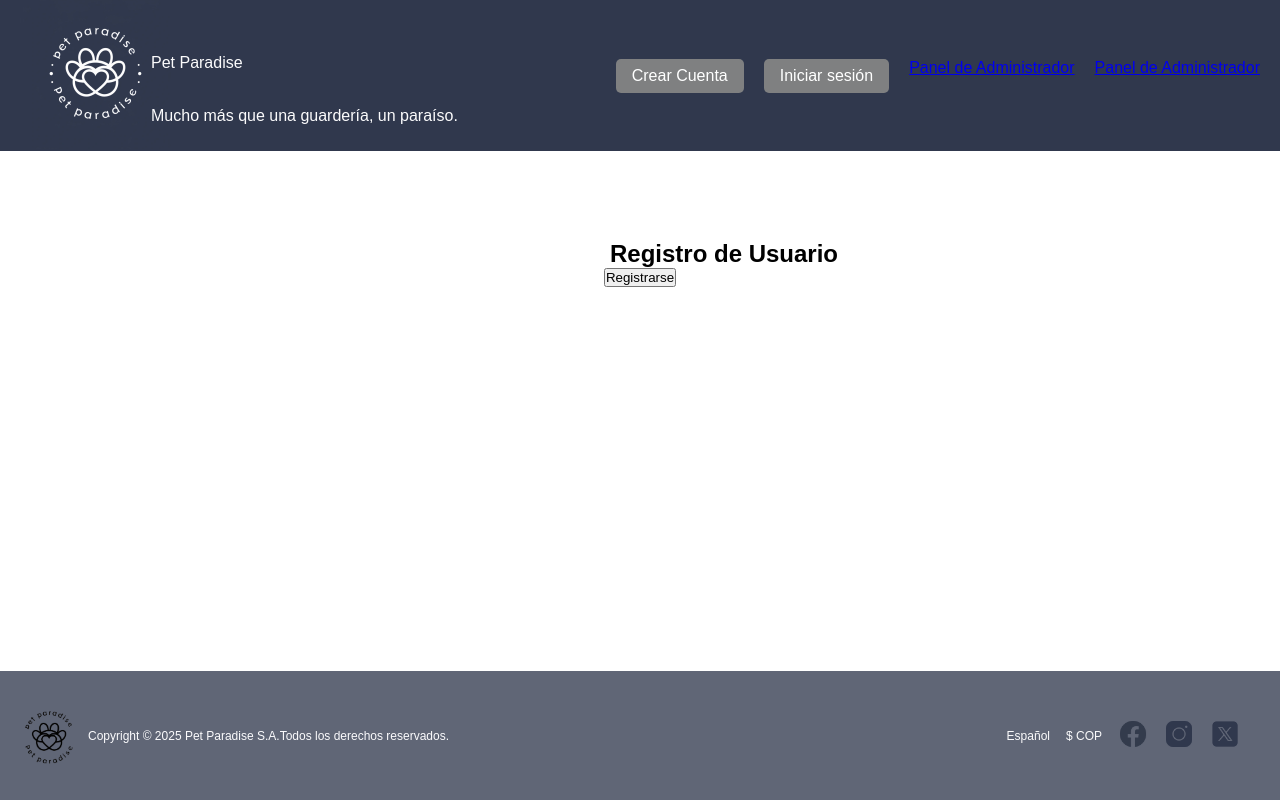
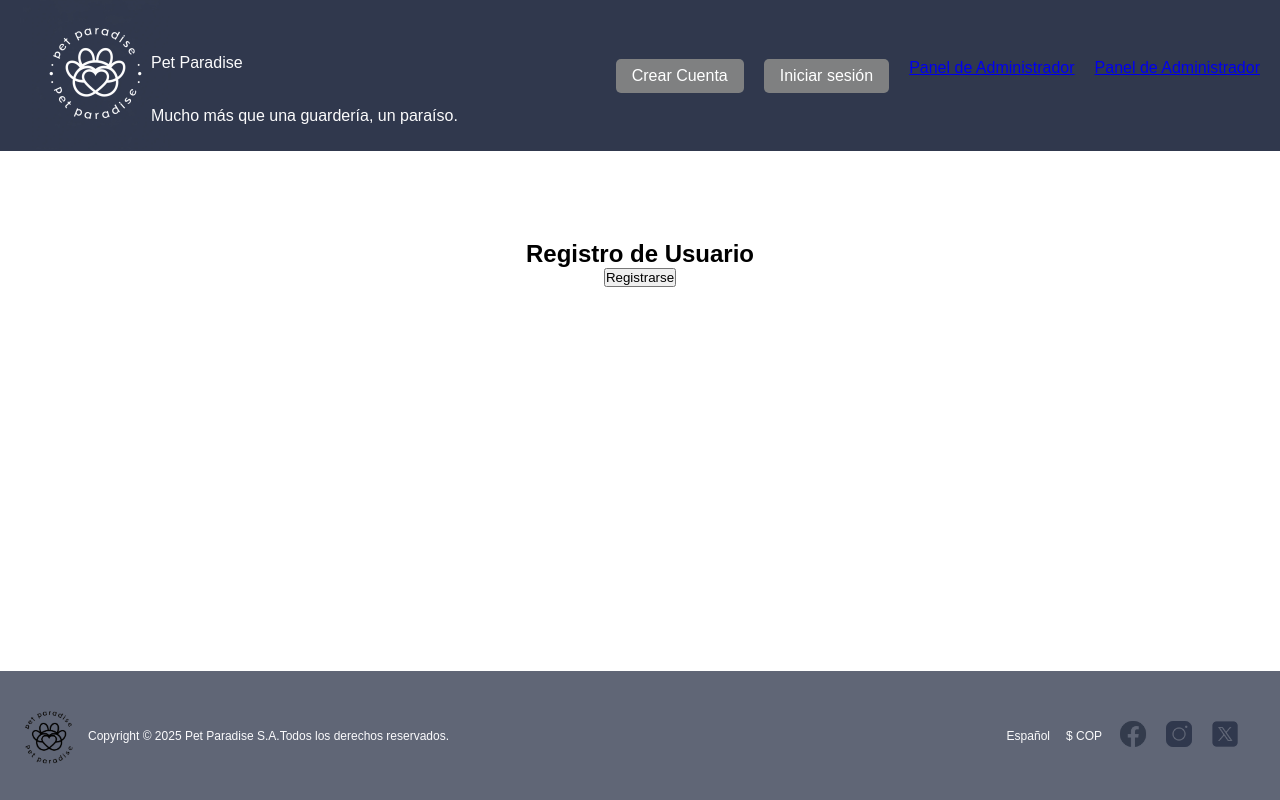
Before and after one commit to LuisDelgado-LD/integradorG5Front, a React (Vite) app: page /registro in a window 1280 px wide. Built offline with nearby package versions, Linux system fonts and the light colour scheme; no server answers.

Commit message:
Ajustes visuales

```diff
--- a/src/index.css
+++ b/src/index.css
@@ -93,15 +93,6 @@
   align-items: center; /* Para centrar verticalmente también */
   width: 100%; /* Asegúrate de que el contenedor tenga un ancho */
   height: auto;
-}
-
-.registro h2{
-  display: flex;
-  flex-direction: column; /* Si deseas que los elementos estén uno debajo del otro */
-  align-items: center; /* Para centrar verticalmente también */
-  width: 100%; /* Asegúrate de que el contenedor tenga un ancho */
-  height: auto;
-  padding-left: 7em;
 }
 
 .paginacion-container{
```
